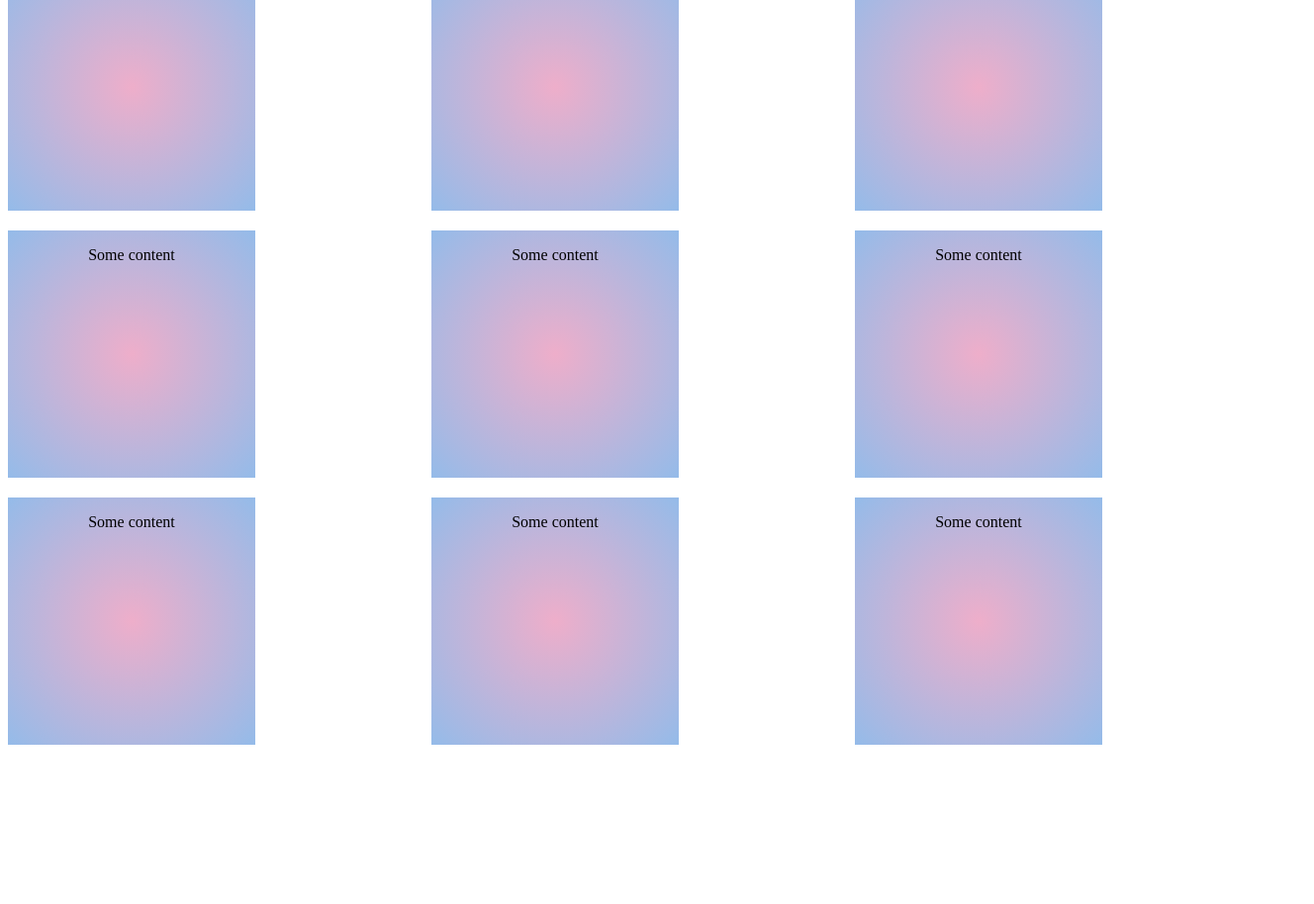
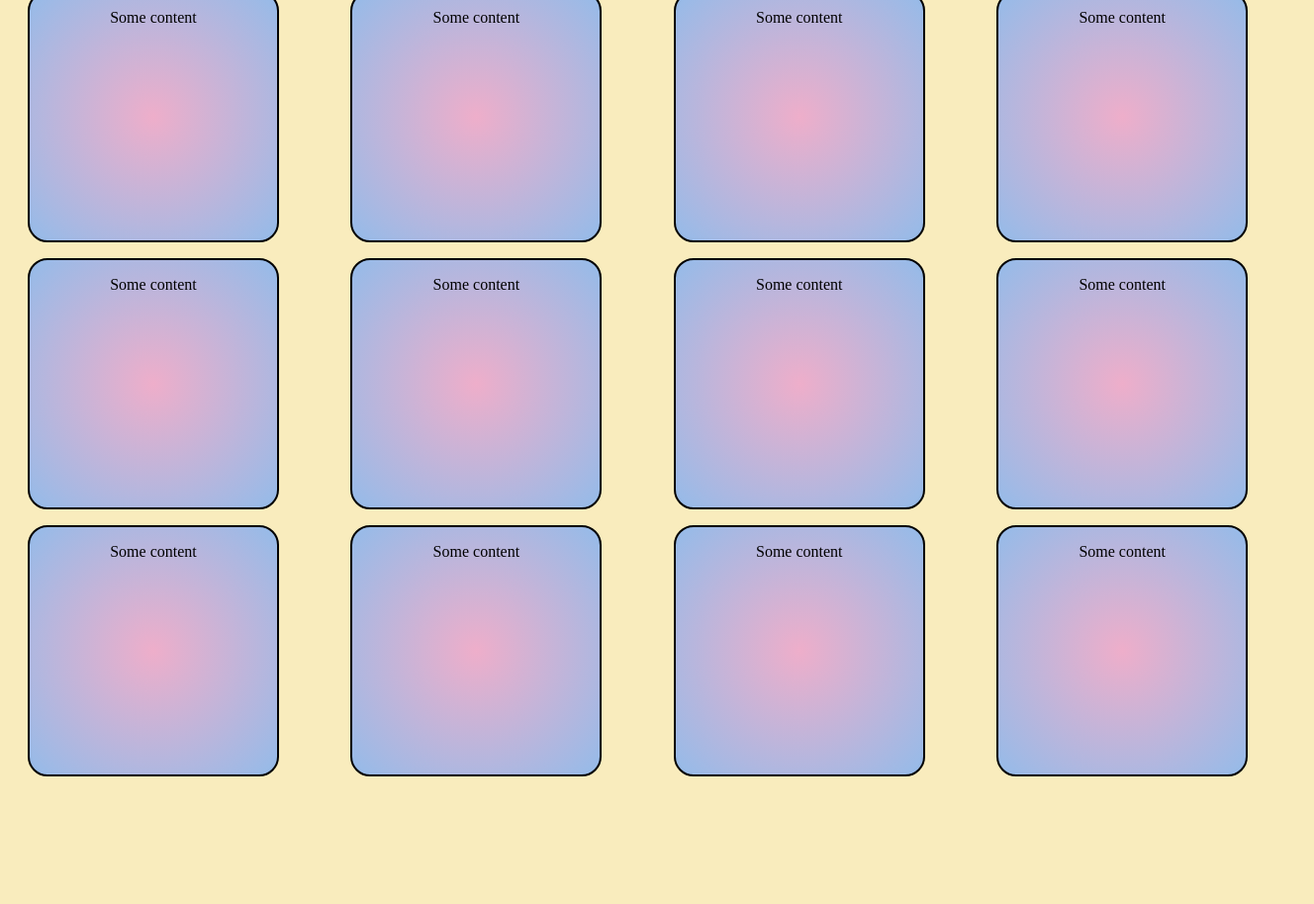
Before and after one commit to katlegokgotse/memory-game, a plain HTML site: page index.html in a window 1280 px wide. Shown: the part 117-1031 px from the top of the page at 99% size, 1328 px wide, since content can reach past the window. Before the commit the page ends 878 px from the top, so only its background shows below. Drawn offline with Linux system fonts and the light colour scheme.

Commit message:
Main: Fixing the image card

```diff
--- a/index.html
+++ b/index.html
@@ -99,6 +99,39 @@
     </div>
 </div>
 
+<div class="flip-card">
+    <div class="flip-card-inner">
+        <div class="flip-card-front">
+            <p>Some content</p>
+        </div>
+        <div class="flip-card-back">
+            <p>More content</p>
+        </div>
+    </div>
+</div>
+
+<div class="flip-card">
+    <div class="flip-card-inner">
+        <div class="flip-card-front">
+            <p>Some content</p>
+        </div>
+        <div class="flip-card-back">
+            <p>More content</p>
+        </div>
+    </div>
+</div>
+
+<div class="flip-card">
+    <div class="flip-card-inner">
+        <div class="flip-card-front">
+            <p>Some content</p>
+        </div>
+        <div class="flip-card-back">
+            <p>More content</p>
+        </div>
+    </div>
+</div>
+
 
 
 </div>
--- a/styles/globals.css
+++ b/styles/globals.css
@@ -1,22 +1,32 @@
 
+body{
+    display: flex;
+    flex-direction: column;
+    width: 100%;
+    padding: 20px;
+    background-color: #f9ecbd;
+    overflow-x: hidden;
+}
 .container{
     display: grid;
-    grid-template-columns: repeat(3, 1fr);
-    grid-template-rows: repeat(3, 1fr);
-    grid-column-gap: 20px;
+    grid-template-columns: repeat(4, 1fr);
+    grid-template-rows: repeat(4, 1fr);
+    grid-column-gap: 2%;
     grid-row-gap: 20px;
 
 }
 .flip-card {
     perspective: 1000px;
+    width: 250px;
+    height: 250px;
 }
 
 .flip-card-inner {
     position: relative;
-    width: 250px;
-    height: 250px;
+    width: 100%;
+    height: 100%;
     text-align: center;
-    transition: transform 0.6s;
+    transition: transform 1.5s;
     transform-style: preserve-3d;
 }
 
@@ -29,6 +39,9 @@
     width: 100%;
     height: 100%;
     backface-visibility: hidden;
+    border-radius: 20px;
+    border-width: 2px;
+    border-style: solid;
 }
 
 .flip-card-front {
@@ -37,7 +50,8 @@
 }
 
 .flip-card-back {
-    background-color: #2980b9;
+    background: #833AB4;
+    background: radial-gradient(circle,rgba(131, 58, 180, 1) 0%, rgba(253, 29, 29, 1) 50%, rgba(252, 176, 69, 1) 100%);
     color: white;
     transform: rotateY(180deg);
 }
```
